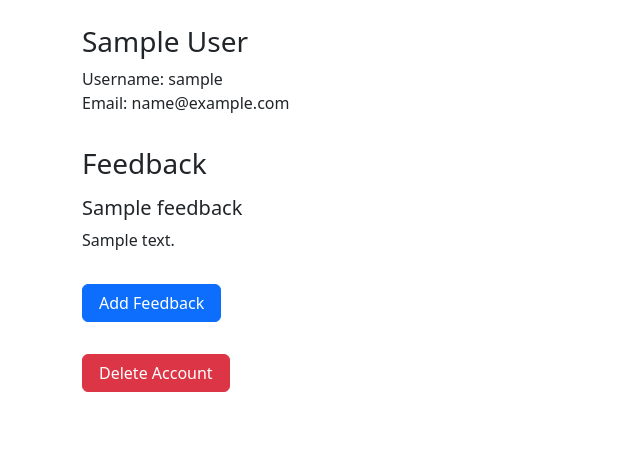
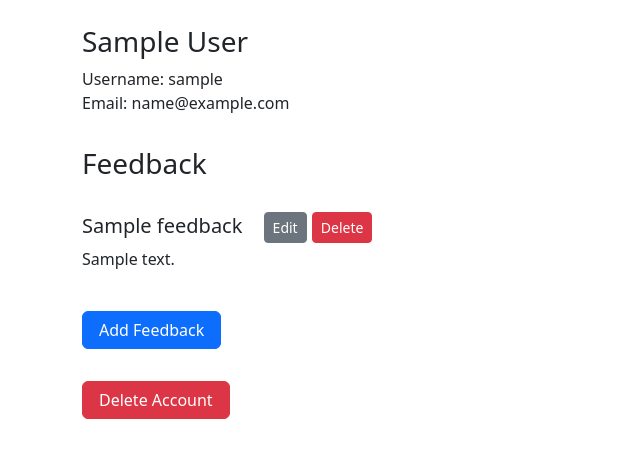
Before and after one commit to TaraDenniston/flask-feedback, a Flask app: a page that uses templates/users.html in a window 1280 px wide. Shown: the part 183-641 px from the top of the page, without its empty margins (0-640 px from the left). Run offline with Flask 3, Linux system fonts and the light colour scheme; the visitor is signed in with stand-in values (Sample User, id 1); tables that the repository leaves empty hold one stand-in row (values such as "Sample post").

Commit message:
add buttons for each feedback to edit or delete

```diff
--- a/templates/users.html
+++ b/templates/users.html
@@ -9,10 +9,24 @@
     Email: {{user.email}}<br>
 </p>
 
-<h3 class="mt-4 py-2">Feedback</h3>
+<h3 class="my-4 py-2">Feedback</h3>
 {% for item in feedback%}
-<h5>{{item.title}}</h5>
-<p>{{item.content}}</p>
+<h5 class="d-inline">{{item.title}}
+    <div class="d-inline mx-3">
+        <form action="/feedback/{{item.id}}/update" class="d-inline">
+            <button type="submit" class="btn btn-secondary btn-sm ml-4">Edit</button>
+        </form>
+        <form action="/feedback/{{item.id}}/delete" method="POST" class="d-inline">
+            <button type="submit" class="btn btn-danger btn-sm"
+             onclick="return confirm('Are you sure you want to delete this feedback?')">
+                Delete
+            </button>
+        </form>
+    </div>
+</h5>
+<p class="mt-1 mb-4">{{item.content}}
+
+</p>
 {% endfor %}
 
 <form action="/users/{{user.username}}/feedback/add">
```
